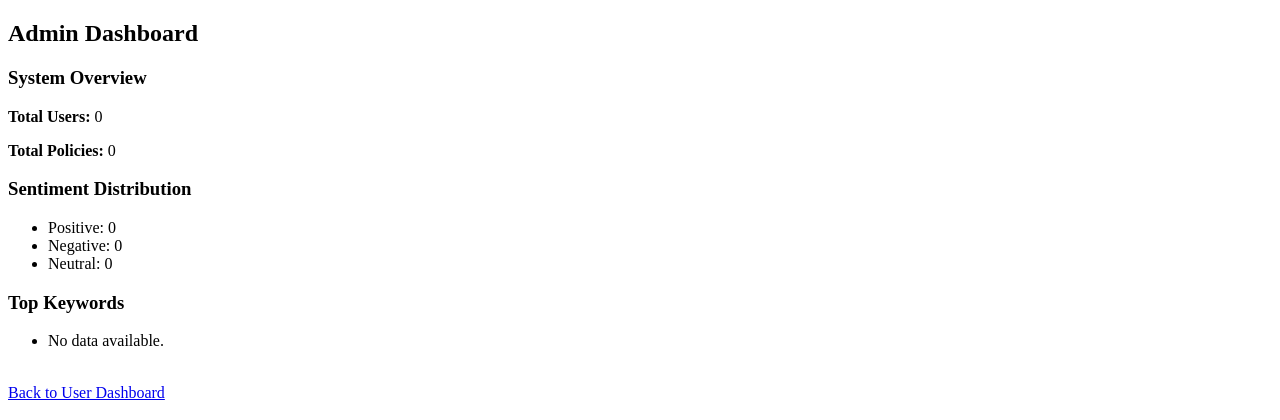
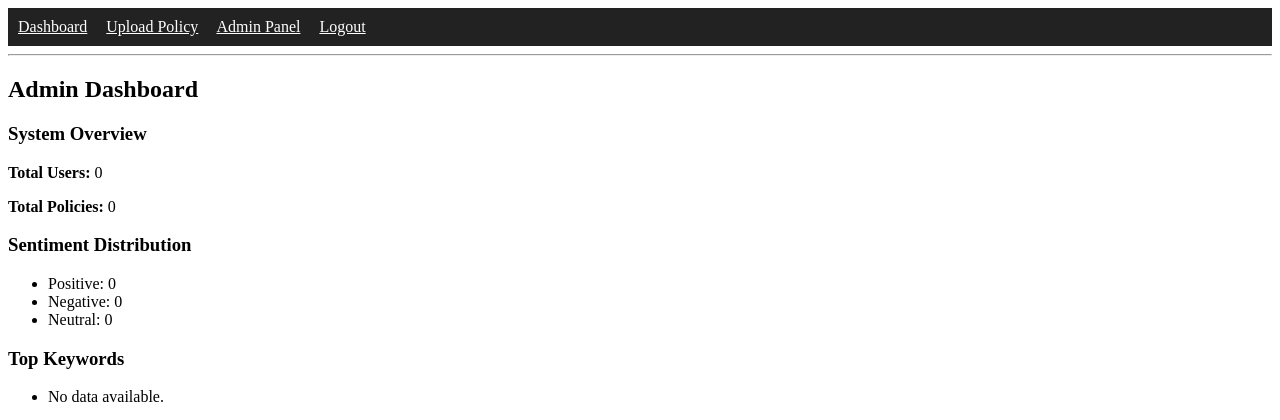
Before and after one commit to Priyanshu976/PolicyPulseAI, a Flask app: page /admin in a window 1280 px wide. Shown: the top 420 px of the page. Run offline with Flask 3, Linux system fonts and the light colour scheme; the visitor is signed in with stand-in values (Sample User, id 1); data that the repository does not hold is empty; some libraries are stand-ins or nearby versions.

Commit message:
Update templates

```diff
--- a/app.py
+++ b/app.py
@@ -380,6 +380,15 @@ def admin_panel():
 )
 
 
+@app.route("/test-gemini")
+def test_gemini():
+    import os
+    key = os.getenv("GOOGLE_API_KEY")
+    if key:
+        return "Gemini API Key Found"
+    return "Gemini API Key Missing"
+
+
 
 
 @app.route("/logout")
--- a/templates/admin_dashboard.html
+++ b/templates/admin_dashboard.html
@@ -4,6 +4,18 @@
     <title>Admin Dashboard</title>
 </head>
 <body>
+
+<div style="background:#222;color:white;padding:10px;">
+    <a href="/dashboard" style="color:white;margin-right:15px;">Dashboard</a>
+    <a href="/upload-policy" style="color:white;margin-right:15px;">Upload Policy</a>
+
+    {% if session.get("role") == "admin" %}
+        <a href="/admin" style="color:white;margin-right:15px;">Admin Panel</a>
+    {% endif %}
+
+    <a href="/logout" style="color:white;">Logout</a>
+</div>
+<hr>
 
 <h2>Admin Dashboard</h2>
 
```
Also changed, not shown: templates/dashboard.html (+13 -0 lines).
